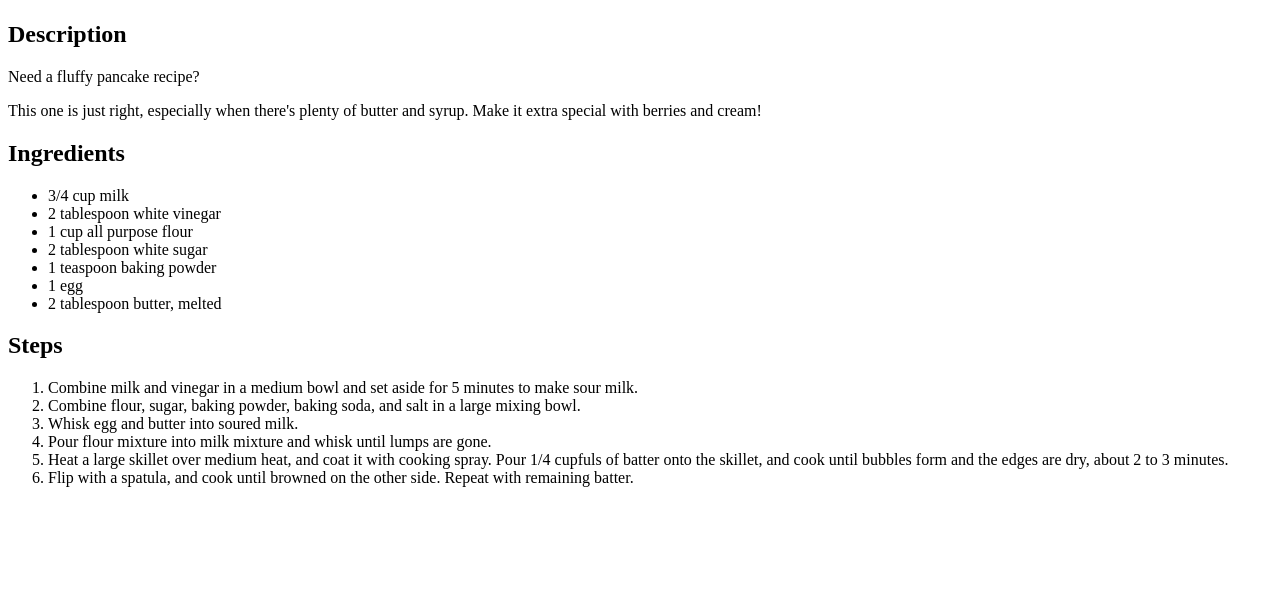
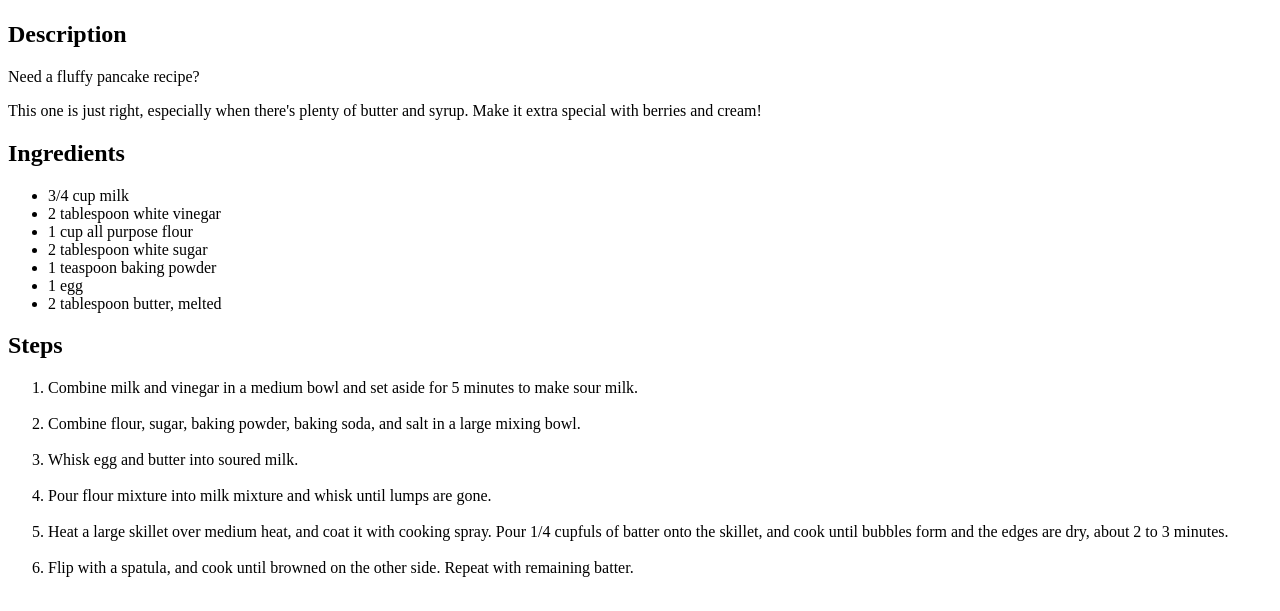
Before and after one commit to vj216/odin-recipes, a plain HTML site: page recipes/pancakes.html in a window 1280 px wide. Shown: the part 599-1210 px from the top of the page. Before the commit the page ends 1102 px from the top, so only its background shows below. Drawn offline with Linux system fonts and the light colour scheme.

Commit message:
Modify the steps of pancakes by adding line breaks

```diff
--- a/recipes/pancakes.html
+++ b/recipes/pancakes.html
@@ -8,7 +8,7 @@
 <body>
     <a href ="../index.html">Home</a>
     <h1>Fluffy Pancakes</h1>
-    <img src="https://lemonsandzest.com/wp-content/uploads/2021/01/Fluffy-Pancakes-2.12.jpg" height="490px" width="450px" >
+    <img src="https://lemonsandzest.com/wp-content/uploads/2021/01/Fluffy-Pancakes-2.12.jpg" height="490px" width="450px" alt = "layered pancakes in a plate with syrup and berries on top.">
 
     <h2>Description</h2>
     <p>Need a fluffy pancake recipe? </p>
@@ -27,12 +27,12 @@
 
     <h2>Steps</h2>
     <ol>
-        <li>Combine milk and vinegar in a medium bowl and set aside for 5 minutes to make sour milk.</li>
-        <li>Combine flour, sugar, baking powder, baking soda, and salt in a large mixing bowl.</li>
-        <li>Whisk egg and butter into soured milk.</li>
-        <li>Pour flour mixture into milk mixture and whisk until lumps are gone. </li>
-        <li>Heat a large skillet over medium heat, and coat it with cooking spray. Pour 1/4 cupfuls of batter onto the skillet, and cook until bubbles form and the edges are dry, about 2 to 3 minutes.</li>
-        <li>Flip with a spatula, and cook until browned on the other side. Repeat with remaining batter.</li>
+        <li>Combine milk and vinegar in a medium bowl and set aside for 5 minutes to make sour milk.</li><br/>
+        <li>Combine flour, sugar, baking powder, baking soda, and salt in a large mixing bowl.</li><br/>
+        <li>Whisk egg and butter into soured milk.</li><br/>
+        <li>Pour flour mixture into milk mixture and whisk until lumps are gone. </li><br/>
+        <li>Heat a large skillet over medium heat, and coat it with cooking spray. Pour 1/4 cupfuls of batter onto the skillet, and cook until bubbles form and the edges are dry, about 2 to 3 minutes.</li><br/>
+        <li>Flip with a spatula, and cook until browned on the other side. Repeat with remaining batter.</li><br/>
         </ol>
 </body>
 </html>
```
